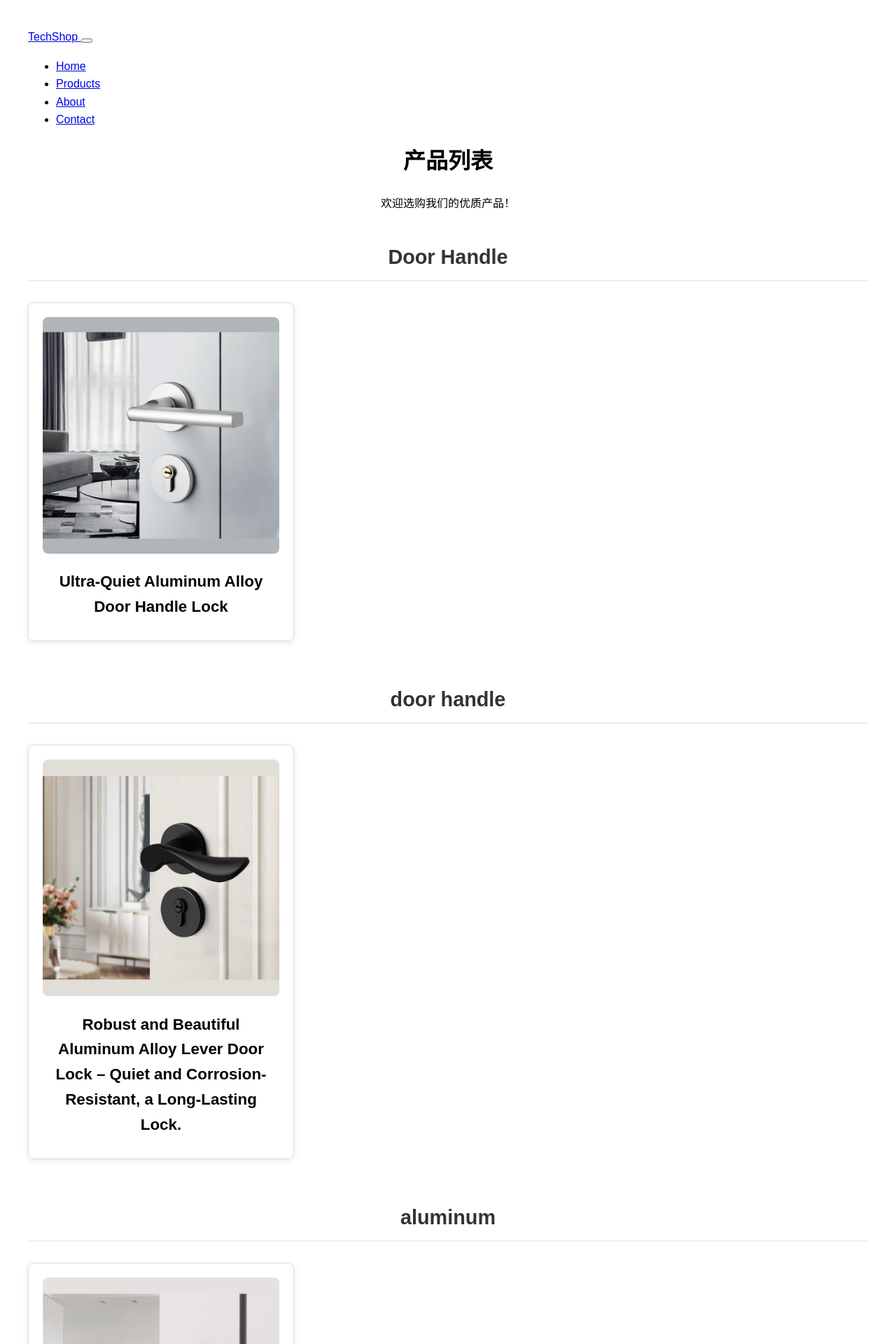
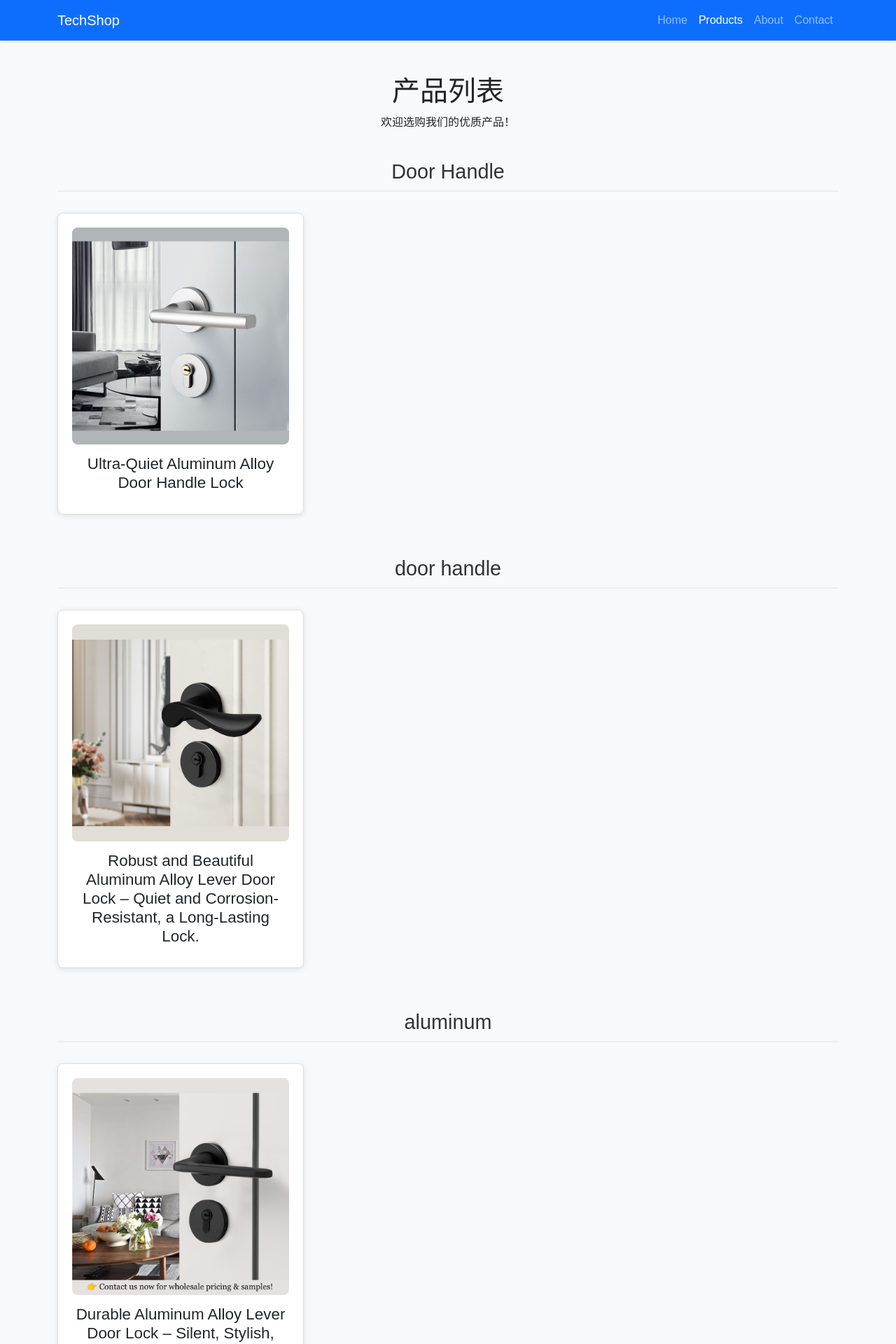
Before and after one commit to bosai-home/newsite, a Jekyll site: the page built from products.html, in a window 1280 px wide. Shown: the top 1920 px of the page at 70% size. Built offline with Jekyll 4.4.1, drawn with Linux system fonts in a browser that asks for light colours.

Commit message:
Update products.html

```diff
--- a/products.html
+++ b/products.html
@@ -11,14 +11,29 @@ permalink: /products/
   <meta name="viewport" content="width=device-width, initial-scale=1.0">
   <title>{{ page.title }} - {{ site.title }}</title>
 
+  <!-- Bootstrap CSS（关键） -->
+  <link href="https://cdn.jsdelivr.net/npm/bootstrap@5.3.3/dist/css/bootstrap.min.css" rel="stylesheet">
+
   <style>
-    body { font-family: Arial, sans-serif; margin: 40px; line-height: 1.6; }
-    h1 { text-align: center; }
-    p.intro { text-align: center; margin-bottom: 40px; }
+    body {
+      font-family: Arial, sans-serif;
+      line-height: 1.6;
+      background-color: #f8f9fa;
+    }
+
+    h1 {
+      text-align: center;
+    }
+
+    p.intro {
+      text-align: center;
+      margin-bottom: 40px;
+    }
 
     .product-category {
       margin-bottom: 60px;
     }
+
     .product-category h2 {
       font-size: 1.8em;
       text-align: center;
@@ -41,7 +56,9 @@ permalink: /products/
       text-align: center;
       box-shadow: 0 2px 8px rgba(0,0,0,0.1);
       transition: transform 0.2s;
+      background: #fff;
     }
+
     .product-card:hover {
       transform: translateY(-5px);
     }
@@ -76,21 +93,17 @@ permalink: /products/
 </head>
 
 <body>
+
 {% include navbar.html %}
+
+<div class="container my-5">
+
   <h1>{{ page.title }}</h1>
   <p class="intro">欢迎选购我们的优质产品！</p>
 
   {% if site.products == empty %}
-  <p style="text-align:center;">暂无产品。</p>
+    <p class="text-center">暂无产品。</p>
   {% else %}
-
-  {% comment %}
-  =====================================================
-  核心修正点：
-  - 同时兼容 category（字符串）和 categories（数组）
-  - 未设置分类的统一归为“未分类”
-  =====================================================
-  {% endcomment %}
 
     {% assign grouped = site.products | group_by_exp: "product",
       "product.category | default: product.categories | default: '未分类'" %}
@@ -128,6 +141,13 @@ permalink: /products/
     {% endfor %}
 
   {% endif %}
+
+</div>
+
 {% include footer.html %}
+
+<!-- Bootstrap JS -->
+<script src="https://cdn.jsdelivr.net/npm/bootstrap@5.3.3/dist/js/bootstrap.bundle.min.js"></script>
+
 </body>
 </html>
```
Lines whose indentation alone changed are shown as unchanged.
